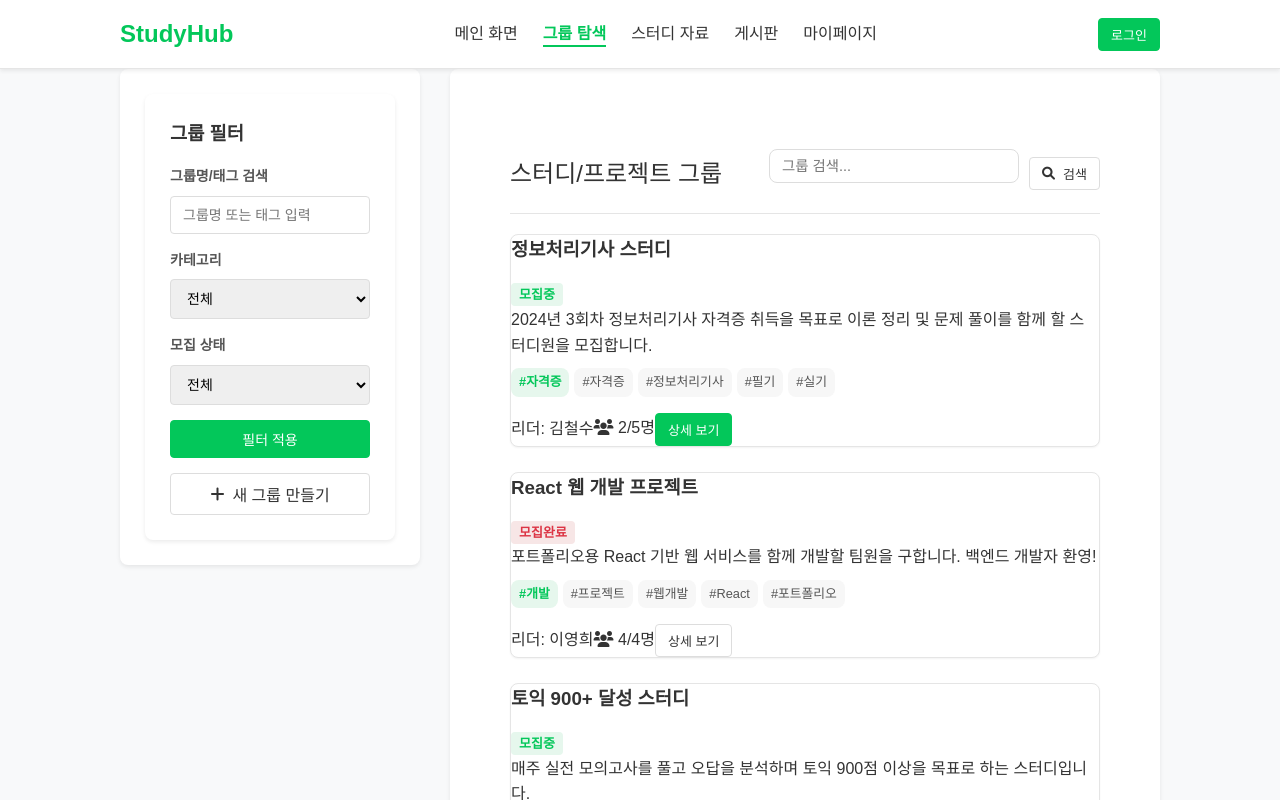
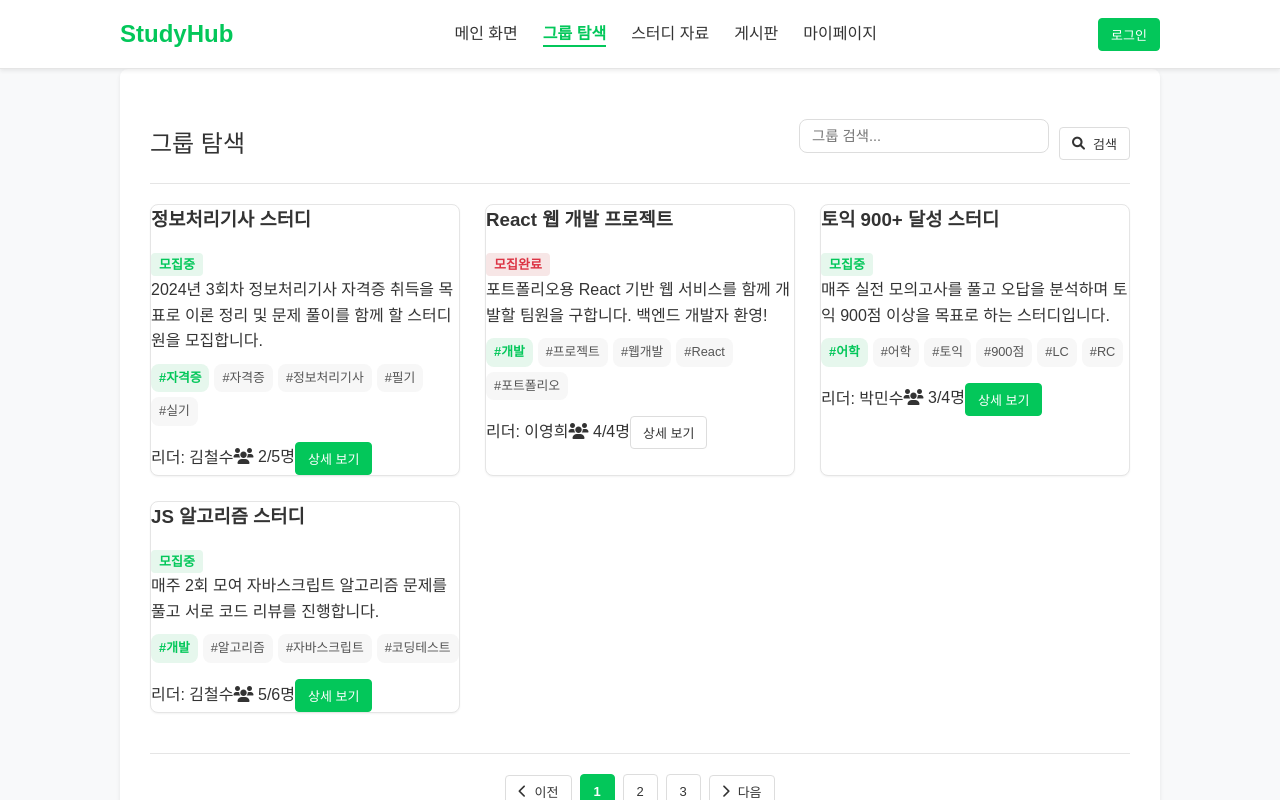
Before and after one commit to BangYunseo/Study_group_platform, a React (Create React App) app in the folder client/: page /groups in a window 1280 px wide. Shown: the top 800 px of the page. Built offline with nearby package versions, Linux system fonts and the light colour scheme.

Commit message:
Fix: 그룹 필터 부분 삭제

```diff
--- a/client/src/components/groups/GroupFilter.js
+++ /dev/null
@@ -1,46 +0,0 @@
-// studygroup/client/src/components/groups/GroupFilter.js
-import React from "react";
-import InputField from "../common/InputField";
-import Button from "../common/Button";
-
-const GroupFilter = () => {
-  return (
-    <aside className="sidebar">
-      <h3 className="section-title">그룹 필터</h3>
-      <InputField
-        id="search-group"
-        type="text"
-        label="그룹명/태그 검색"
-        placeholder="그룹명 또는 태그 입력"
-      />
-      <div className="form-group">
-        <label htmlFor="category">카테고리</label>
-        <select id="category">
-          <option value="">전체</option>
-          <option value="자격증">자격증</option>
-          <option value="어학">어학</option>
-          <option value="개발">개발</option>
-          <option value="공모전">공모전</option>
-          <option value="취미">취미</option>
-          <option value="기타">기타</option>
-        </select>
-      </div>
-      <div className="form-group">
-        <label htmlFor="status">모집 상태</label>
-        <select id="status">
-          <option value="">전체</option>
-          <option value="모집중">모집중</option>
-          <option value="모집완료">모집완료</option>
-        </select>
-      </div>
-      <Button variant="primary" style={{ width: "100%", marginBottom: "15px" }}>
-        필터 적용
-      </Button>
-      <Button variant="secondary" style={{ width: "100%" }} icon="plus">
-        새 그룹 만들기
-      </Button>
-    </aside>
-  );
-};
-
-export default GroupFilter;
--- a/client/src/pages/GroupListPage.js
+++ b/client/src/pages/GroupListPage.js
@@ -1,5 +1,4 @@
 import MainLayout from "../layouts/MainLayout";
-import GroupFilter from "../components/groups/GroupFilter";
 import GroupCard from "../components/groups/GroupCard";
 import Button from "../components/common/Button";
 import InputField from "../components/common/InputField";
@@ -10,12 +9,10 @@ import "../styles/groupcard.css";
 
 const GroupListPage = () => {
   return (
-    <MainLayout showSidebar sidebarContent={<GroupFilter />}>
-      {/* 전체 페이지 콘텐츠를 감싸는 컨테이너 추가 (선택 사항) */}
+    <MainLayout>
       <div className="group-list-page-container">
-        {/* 검색 및 제목 섹션 */}
         <div className="section-header">
-          <h2>스터디/프로젝트 그룹</h2>
+          <h2>그룹 탐색</h2>
           <div className="board-actions">
             <InputField
               type="text"
```
Also changed, not shown: 1 other file (tests, documents, lock files or other folders).
